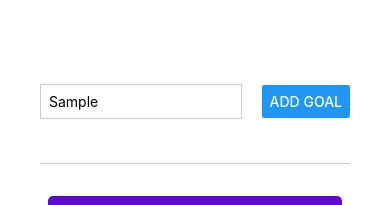
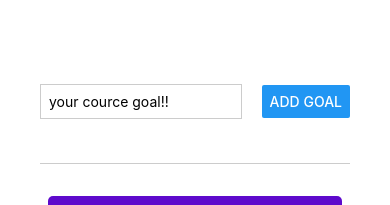
Before and after one commit to Pkphakiso/top, a React Native app: screen / in a window 390 px wide. Both pictures are taken after typing "Sample" into the empty fields and a click on the button "ADD GOAL". Shown: the top 205 px of the page. Built offline with nearby package versions, Linux system fonts and the light colour scheme.

Commit message:
components split

```diff
--- a/App.js
+++ b/App.js
@@ -1,37 +1,32 @@
 import { StatusBar } from 'expo-status-bar';
 import { useState } from 'react';
 import { Button, FlatList, ScrollView, StyleSheet, Text, TextInput, View } from 'react-native';
+import GoalItem from './components/GoalItem';
+import GoalInput from './components/Goalinput';
 
 export default function App() {
 
-  const [enteredGoalText,setEnteredGoalTexty] = useState("");
-  const [courseGoal,setCourseGoal] = useState([]);
 
-  function TextInputHandler(enteredText){
-    setEnteredGoalTexty(enteredText)
-  }
+  const [ courseGoal, setCourseGoal ] = useState([]);
 
-  function AddGoalsHandler(){
-    setCourseGoal(currentCourseGoal => [...currentCourseGoal, {text:enteredGoalText, id: Math.random().toString()}]);
+
+
+  function AddGoalsHandler(enteredGoalText){
+    setCourseGoal( currentCourseGoal => [ ...currentCourseGoal, { text: enteredGoalText, id: Math.random().toString() }]);
   }
 
   return (
-    <View style={styles.appContainer}>
-      <View style={styles.inputContainer}>
-        <TextInput style={styles.textInput} placeholder='your cource goal!!' onChangeText={TextInputHandler}/>
-        <Button title='Add Goal' onPress={AddGoalsHandler}/>
-      </View>
-      <View style={styles.goalsContainer}>
+    <View style={ styles.appContainer }>
+
+      <GoalInput onAddGoal={ AddGoalsHandler } />
+      <View style={ styles.goalsContainer }>
         <FlatList
-        data={courseGoal}
-        renderItem={itemData => {
-          return(
-            <View  style={styles.goalItem}>
-                <Text style={styles.goalItemText}>{itemData.item.text}</Text>
-            </View>
-          )}
+        data={ courseGoal }
+        renderItem={ itemData => {
+          return  <GoalItem text={itemData.item.text} />
+          }
         }
-        keyExtractor={(item)=> {return item.id}}
+        keyExtractor={( item ) => { return item.id }}
         />
       </View>
     </View>
@@ -43,33 +38,9 @@ const styles = StyleSheet.create({
     flex: 1,
     padding: 40,
   },
-  inputContainer:{
-    flex:1,
-    flexDirection: "row",
-    justifyContent: "space-between",
-    alignItems: "center",
-    marginBottom: 24,
-    borderBottomWidth: 1,
-    borderBlockColor: "#cccccc"
-  },
-  textInput:{
-    borderWidth: 1,
-    borderColor: "#cccccc",
-    width: "65%",
-    marginRight: 8,
-    padding: 8,
-  },
+
   goalsContainer:{
     flex: 5,
   },
-  goalItem:{
-    margin: 8,
-    borderRadius: 5,
-    backgroundColor: "#5e0acc",
-    padding: 8,
 
-  },
-  goalItemText:{
-    color:"#fff"
-  }
 });
--- /dev/null
+++ b/components/GoalItem.js
@@ -0,0 +1,23 @@
+import { StyleSheet, Text, View } from "react-native";
+
+const  GoalItem = (props) => {
+    return(
+        <View style={ styles.goalItem }>
+            <Text style={ styles.goalItemText } >{ props.text }</Text>
+        </View>
+    )
+}
+export default GoalItem;
+
+const styles = StyleSheet.create({
+    goalItem:{
+        margin: 8,
+        borderRadius: 5,
+        backgroundColor: "#5e0acc",
+        padding: 8,
+
+      },
+      goalItemText:{
+        color:"#fff"
+      }
+});
--- /dev/null
+++ b/components/Goalinput.js
@@ -0,0 +1,48 @@
+import { useState } from "react";
+import { Button, StyleSheet, TextInput, View } from "react-native";
+
+const GoalInput = (props) => {
+
+    const [ enteredGoalText, setEnteredGoalText ]  = useState("");
+
+    function TextInputHandler( enteredText ){
+        setEnteredGoalText( enteredText )
+    }
+
+    function AddGoalsHandler(){
+        props.onAddGoal(enteredGoalText);
+        setEnteredGoalText("");
+      }
+
+    return(
+        <View style={ styles.inputContainer }>
+            <TextInput style={ styles.textInput }
+            placeholder='your cource goal!!'
+            onChangeText={ TextInputHandler }
+            value={enteredGoalText} />
+            <Button title='Add Goal' onPress={ AddGoalsHandler }/>
+        </View>
+    );
+}
+
+export default GoalInput;
+
+const styles= StyleSheet.create({
+    inputContainer:{
+        flex:1,
+        flexDirection: "row",
+        justifyContent: "space-between",
+        alignItems: "center",
+        marginBottom: 24,
+        borderBottomWidth: 1,
+        borderBlockColor: "#cccccc"
+      },
+      textInput:{
+        borderWidth: 1,
+        borderColor: "#cccccc",
+        width: "65%",
+        marginRight: 8,
+        padding: 8,
+      },
+
+});
```
